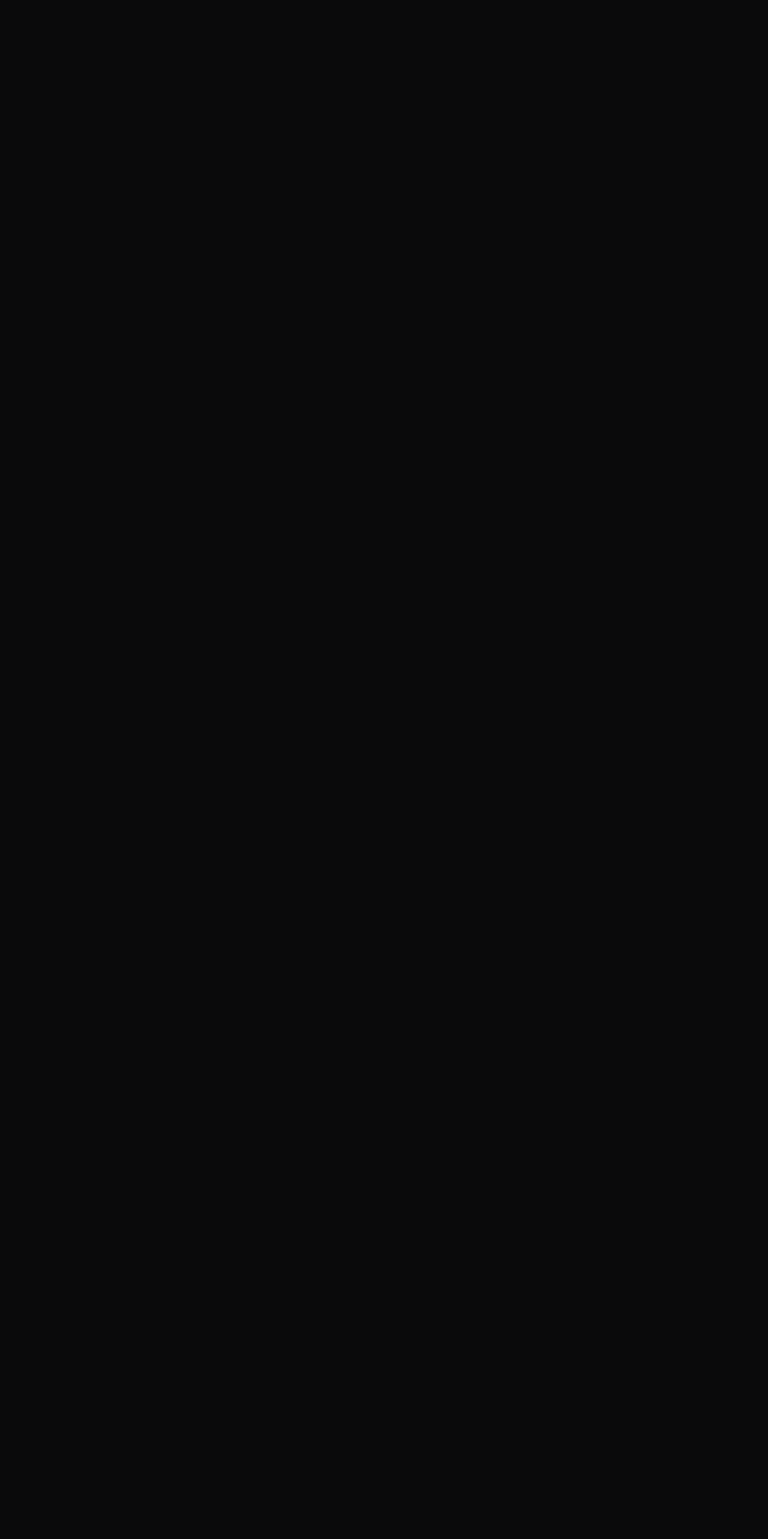
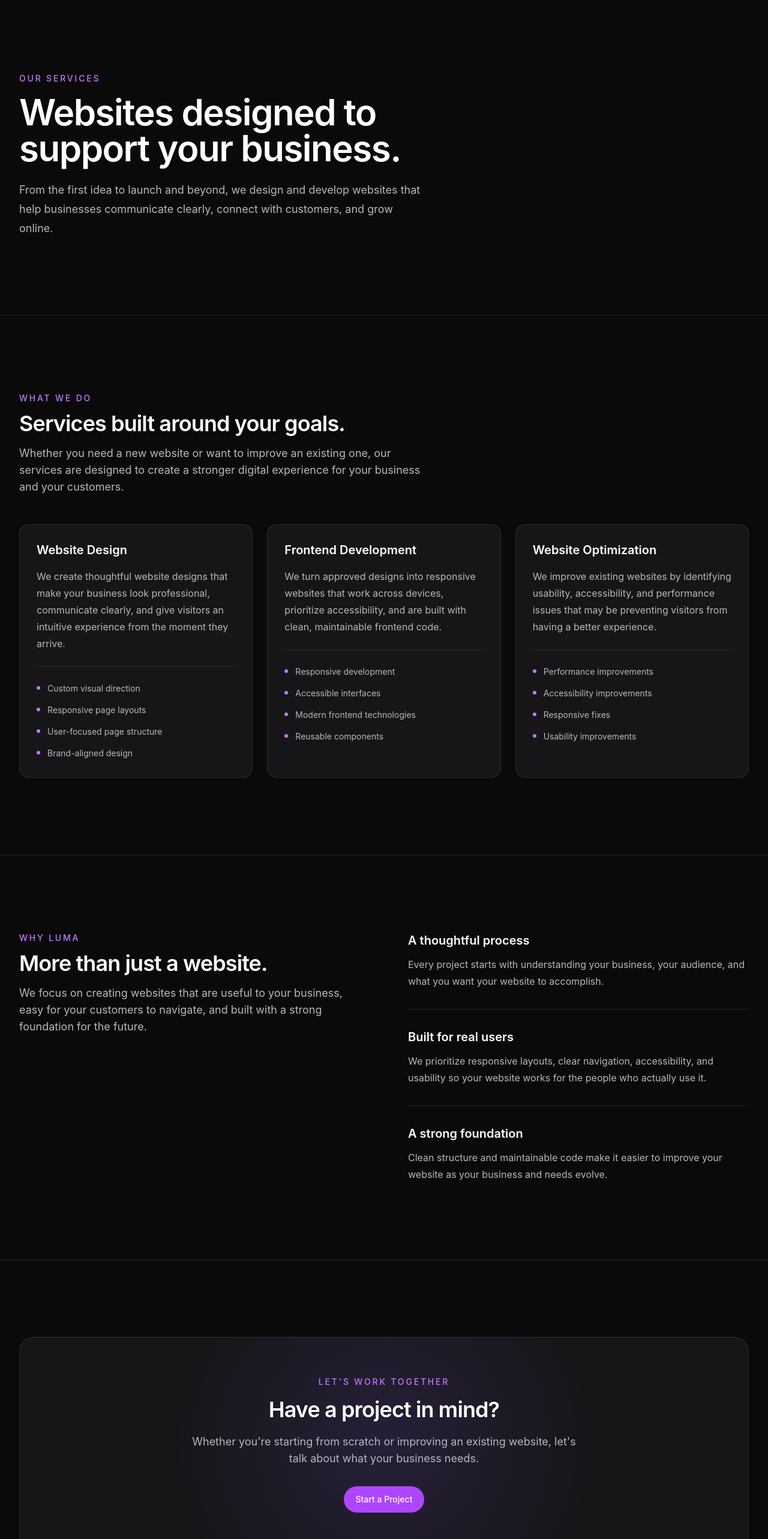
Before and after one commit to syniahpeterson/luma-web-studio, a React (Vite) app: page /services in a window 1280 px wide. Before the commit this address had no page. Shown: the part 100-2666 px from the top of the page at 60% size. Before the commit the page ends 800 px from the top, so only its background shows below. Built offline with nearby package versions, Linux system fonts and the light colour scheme.

Commit message:
feat: add services page with components for hero, overview, benefits, and call to action

```diff
--- a/src/App.jsx
+++ b/src/App.jsx
@@ -1,6 +1,7 @@
 import { BrowserRouter, Route, Routes } from "react-router-dom";
 import SiteLayout from "./layouts/SiteLayout";
 import Home from "./pages/Home";
+import Services from "./pages/Services";
 
 function App() {
   return (
@@ -8,6 +9,7 @@ function App() {
       <Routes>
         <Route element={<SiteLayout />}>
           <Route path="/" element={<Home />} />
+          <Route path="/services" element={<Services />} />
         </Route>
       </Routes>
     </BrowserRouter>
--- /dev/null
+++ b/src/components/sections/services/ServicesCTA.jsx
@@ -0,0 +1,34 @@
+import Button from "../../ui/Button";
+
+function ServicesCTA() {
+  return (
+    <section>
+      <div className="mx-auto max-w-7xl px-5 py-24 sm:px-6 lg:px-8 lg:py-32">
+        <div className="relative overflow-hidden rounded-3xl border border-white/10 bg-[#161619] px-6 py-16 text-center sm:px-10 lg:px-16">
+          <div className="absolute inset-0 -z-0 bg-[radial-gradient(circle_at_center,rgba(139,92,246,0.14),transparent_55%)]" />
+
+          <div className="relative z-10 mx-auto max-w-3xl">
+            <p className="text-sm font-medium uppercase tracking-[0.2em] text-purple-400">
+              Let&apos;s Work Together
+            </p>
+
+            <h2 className="mt-4 text-3xl font-semibold tracking-tight text-white sm:text-4xl">
+              Have a project in mind?
+            </h2>
+
+            <p className="mx-auto mt-5 max-w-2xl text-base leading-7 text-[#b7b7be] sm:text-lg">
+              Whether you&apos;re starting from scratch or improving an existing
+              website, let&apos;s talk about what your business needs.
+            </p>
+
+            <div className="mt-8">
+              <Button to="/contact">Start a Project</Button>
+            </div>
+          </div>
+        </div>
+      </div>
+    </section>
+  );
+}
+
+export default ServicesCTA;
--- /dev/null
+++ b/src/components/sections/services/ServicesHero.jsx
@@ -0,0 +1,25 @@
+function ServicesHero() {
+  return (
+    <section className="border-b border-white/10">
+      <div className="mx-auto max-w-7xl px-5 py-20 sm:px-6 sm:py-24 lg:px-8 lg:py-32">
+        <div className="max-w-3xl">
+          <p className="text-sm font-medium uppercase tracking-[0.2em] text-purple-400">
+            Our Services
+          </p>
+
+          <h1 className="mt-4 text-4xl font-semibold tracking-tight text-white sm:text-5xl lg:text-6xl">
+            Websites designed to support your business.
+          </h1>
+
+          <p className="mt-6 max-w-2xl text-lg leading-8 text-[#b7b7be]">
+            From the first idea to launch and beyond, we design and develop
+            websites that help businesses communicate clearly, connect with
+            customers, and grow online.
+          </p>
+        </div>
+      </div>
+    </section>
+  );
+}
+
+export default ServicesHero;
--- /dev/null
+++ b/src/components/sections/services/ServicesOverview.jsx
@@ -0,0 +1,51 @@
+import SectionHeading from "../../common/SectionHeading";
+import services from "../../../data/services";
+
+function ServicesOverview() {
+  return (
+    <section className="border-b border-white/10">
+      <div className="mx-auto max-w-7xl px-5 py-24 sm:px-6 lg:px-8 lg:py-32">
+        <div className="max-w-3xl">
+          <SectionHeading
+            eyebrow="What We Do"
+            title="Services built around your goals."
+            description="Whether you need a new website or want to improve an existing one, our services are designed to create a stronger digital experience for your business and your customers."
+          />
+        </div>
+
+        <div className="mt-12 grid gap-6 lg:grid-cols-3">
+          {services.map((service) => (
+            <article
+              key={service.id}
+              className="rounded-2xl border border-white/10 bg-[#161619] p-7"
+            >
+              <h3 className="text-xl font-semibold text-white">
+                {service.title}
+              </h3>
+
+              <p className="mt-4 leading-7 text-[#b7b7be]">{service.details}</p>
+
+              <ul className="mt-6 space-y-3 border-t border-white/10 pt-6">
+                {service.features.map((feature) => (
+                  <li
+                    key={feature}
+                    className="flex items-start gap-3 text-sm leading-6 text-[#b7b7be]"
+                  >
+                    <span
+                      className="mt-2 h-1.5 w-1.5 shrink-0 rounded-full bg-purple-400"
+                      aria-hidden="true"
+                    />
+
+                    <span>{feature}</span>
+                  </li>
+                ))}
+              </ul>
+            </article>
+          ))}
+        </div>
+      </div>
+    </section>
+  );
+}
+
+export default ServicesOverview;
--- /dev/null
+++ b/src/components/sections/services/WhatYouGet.jsx
@@ -0,0 +1,41 @@
+import SectionHeading from "../../common/SectionHeading";
+import benefits from "../../../data/benefits";
+
+function WhatYouGet() {
+  return (
+    <section className="border-b border-white/10">
+      <div className="mx-auto max-w-7xl px-5 py-24 sm:px-6 lg:px-8 lg:py-32">
+        <div className="grid gap-12 lg:grid-cols-2 lg:items-start lg:gap-20">
+          <div className="max-w-2xl">
+            <SectionHeading
+              eyebrow="Why Luma"
+              title="More than just a website."
+              description="We focus on creating websites that are useful to your business, easy for your customers to navigate, and built with a strong foundation for the future."
+            />
+          </div>
+
+          <div>
+            {benefits.map((benefit, index) => (
+              <div
+                key={benefit.id}
+                className={
+                  index > 0 ? "border-t border-white/10 pt-8 mt-8" : ""
+                }
+              >
+                <h3 className="text-xl font-semibold text-white">
+                  {benefit.title}
+                </h3>
+
+                <p className="mt-3 leading-7 text-[#b7b7be]">
+                  {benefit.description}
+                </p>
+              </div>
+            ))}
+          </div>
+        </div>
+      </div>
+    </section>
+  );
+}
+
+export default WhatYouGet;
--- /dev/null
+++ b/src/data/benefits.js
@@ -0,0 +1,22 @@
+const benefits = [
+  {
+    id: "thoughtful-process",
+    title: "A thoughtful process",
+    description:
+      "Every project starts with understanding your business, your audience, and what you want your website to accomplish.",
+  },
+  {
+    id: "real-users",
+    title: "Built for real users",
+    description:
+      "We prioritize responsive layouts, clear navigation, accessibility, and usability so your website works for the people who actually use it.",
+  },
+  {
+    id: "strong-foundation",
+    title: "A strong foundation",
+    description:
+      "Clean structure and maintainable code make it easier to improve your website as your business and needs evolve.",
+  },
+];
+
+export default benefits;
--- /dev/null
+++ b/src/pages/Services.jsx
@@ -0,0 +1,17 @@
+import ServicesCTA from "../components/sections/services/ServicesCTA";
+import ServicesHero from "../components/sections/services/ServicesHero";
+import ServicesOverview from "../components/sections/services/ServicesOverview";
+import WhatYouGet from "../components/sections/services/WhatYouGet";
+
+function Services() {
+  return (
+    <>
+      <ServicesHero />
+      <ServicesOverview />
+      <WhatYouGet />
+      <ServicesCTA />
+    </>
+  );
+}
+
+export default Services;
```
